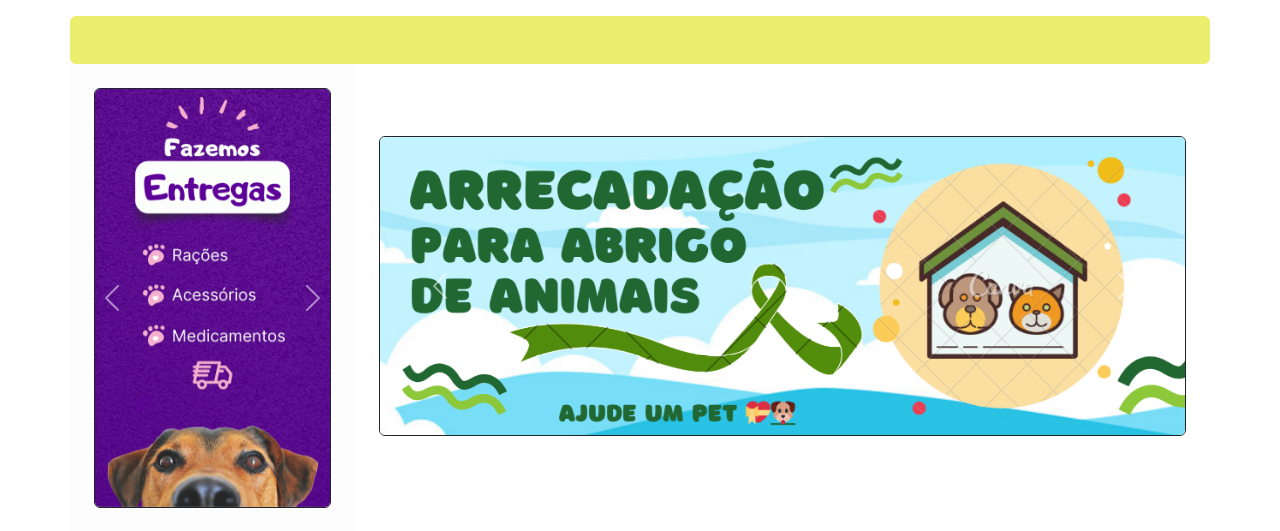
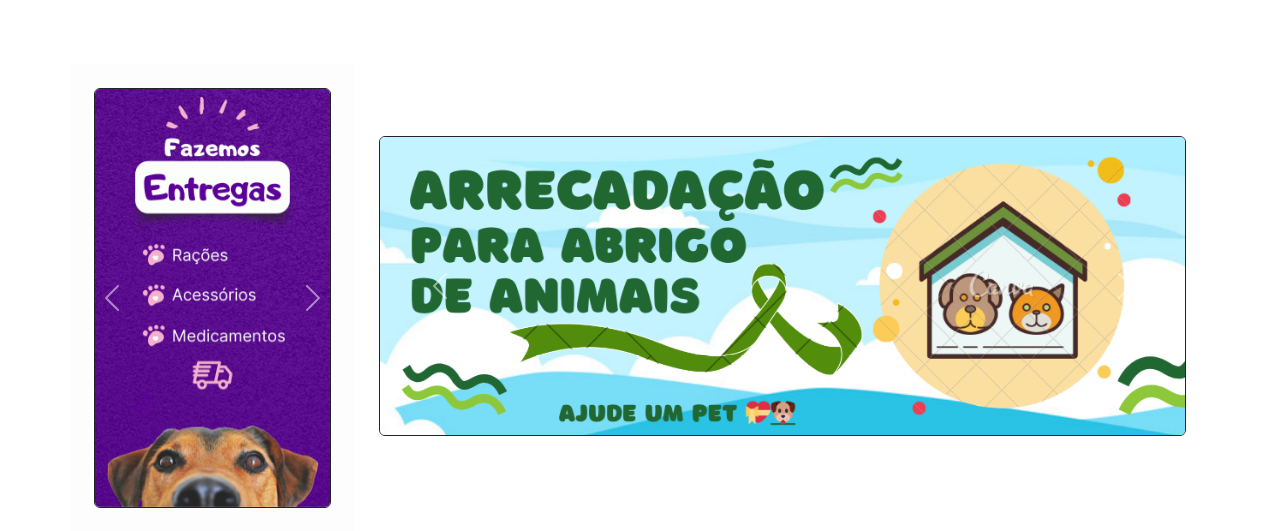
Before and after one commit to andreycoutt/e-commerce, a Django app: page / in a window 1280 px wide. Shown: the part 58-589 px from the top of the page. Run offline with Django 4.2, Linux system fonts and the light colour scheme; some libraries are stand-ins or nearby versions.

Commit message:
Estilizando a pagina inicial

```diff
--- a/inicio/templates/inicio/home.html
+++ b/inicio/templates/inicio/home.html
@@ -7,7 +7,7 @@
         <div class="row">
 
             <!-- style="background-color: rgb(80, 166, 247); -->
-            <div class="col-12 p-4 rounded" style="background-color: rgb(236, 238, 111);">
+            <div class="col-12 p-4 rounded" style="background-color: rgb(255, 255, 255);">
 
             </div>
 
```
